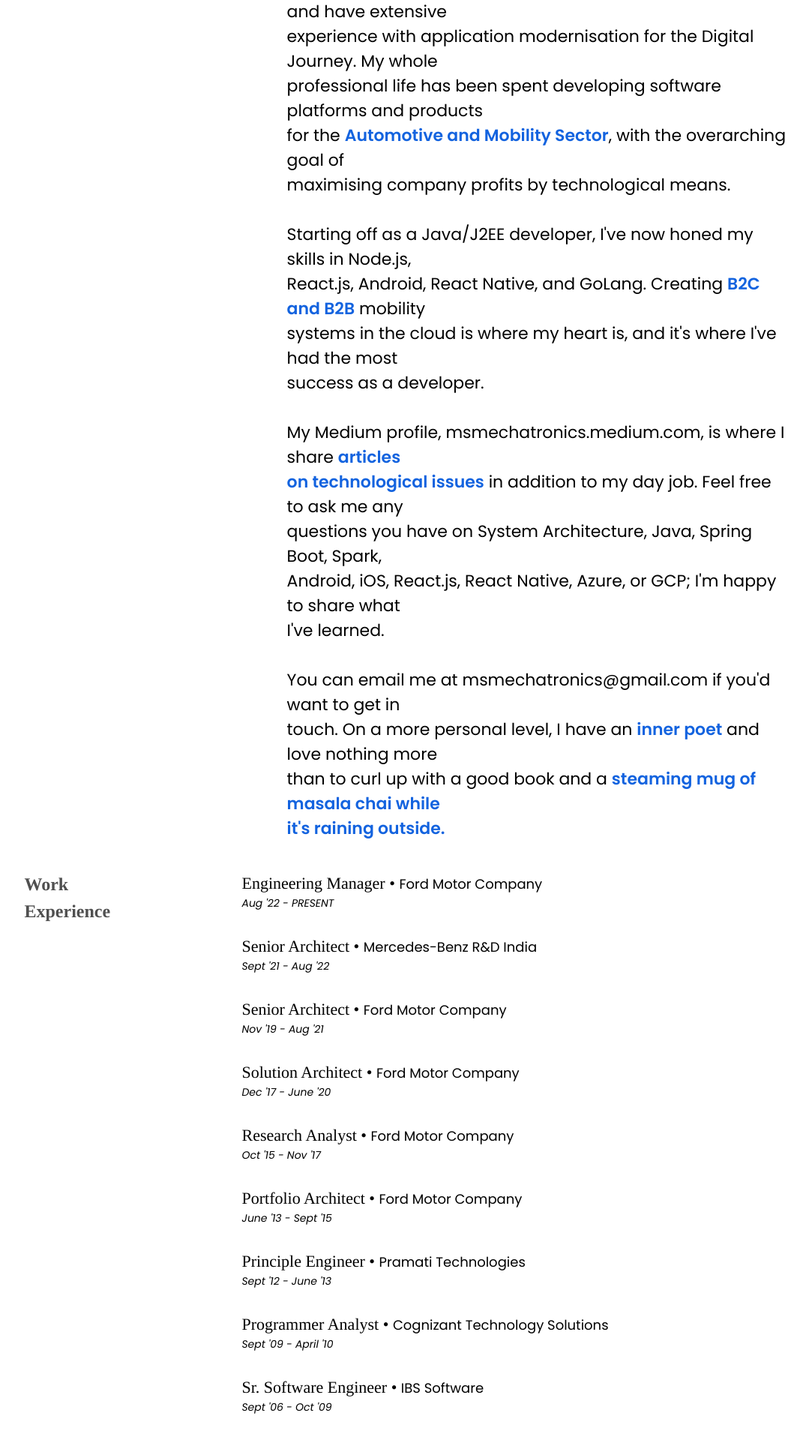
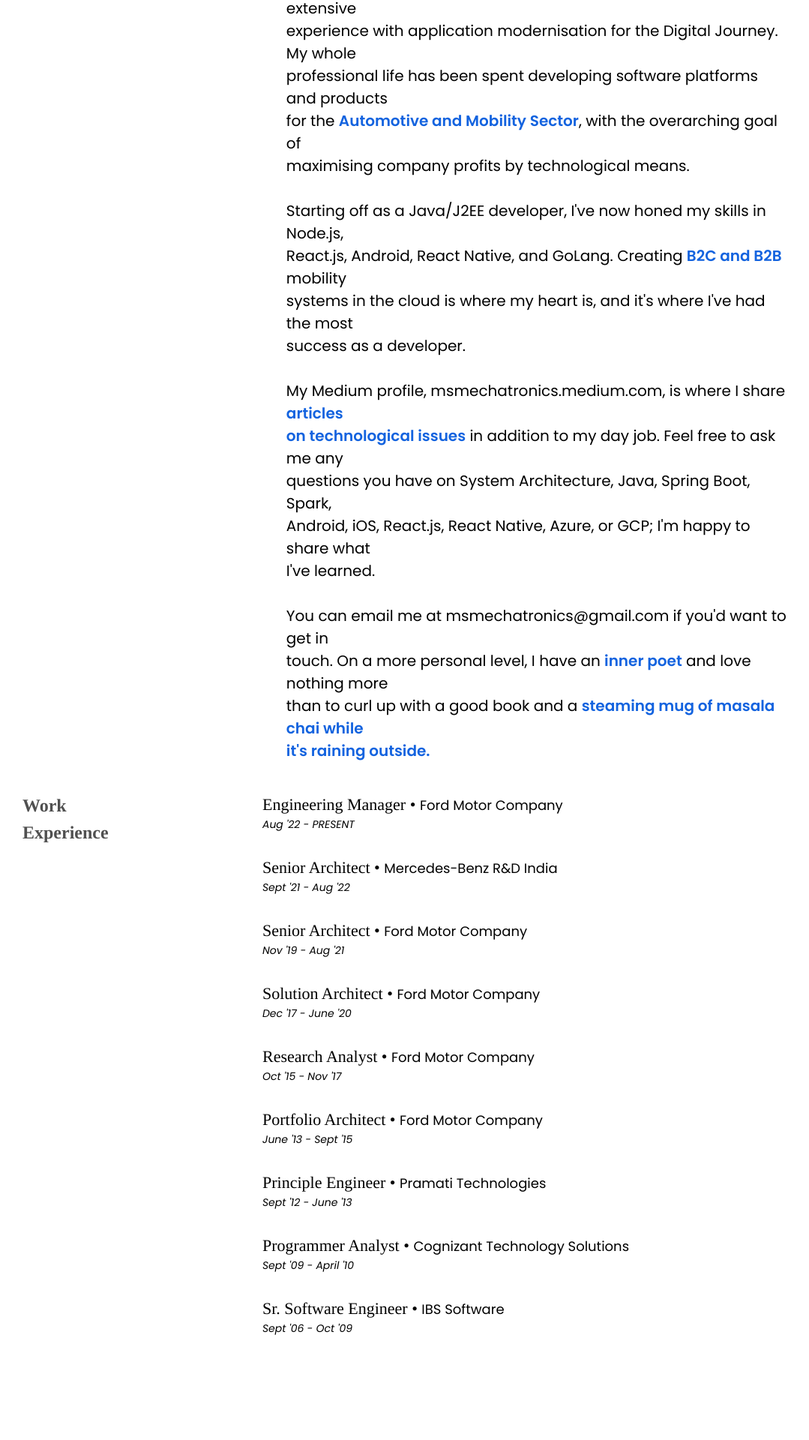
Before and after one commit to MeiyappanKannappa/meiyappan-portfolio, a React (Vite) app: page /about in a window 1280 px wide. Shown: the part 696-2616 px from the top of the page at 75% size, without its empty margins (38-1117 px from the left). After the commit the page ends 2558 px from the top, so only its background shows below. Built offline with nearby package versions, Linux system fonts and the light colour scheme.

Commit message:
about-img size

```diff
--- a/src/Screens/About.jsx
+++ b/src/Screens/About.jsx
@@ -24,12 +24,12 @@ const About = () => {
         </div>
       </section>
 
-      <section className="mt-[70px] ">
+      <section className="mt-[70px] md:-ml-[50px] ">
         <div className="flex lg:justify-center">
-          <h1 className="text-[24px] font-bold text-[#505050] md:w-[290px]">
+          <h1 className="text-[24px] font-bold text-[#505050] md:w-[320px]">
             About
           </h1>
-          <div className="text-[22px] font-poppins">
+          <div className="text-[20px] font-poppins">
             I have worked in software architecture for over a decade and have
             extensive <br />
             experience with application modernisation for the Digital Journey.
@@ -79,9 +79,9 @@ const About = () => {
           </div>
         </div>
       </section>
-      <section className="mt-10 flex lg:justify-center lg:-ml-[280px]">
+      <section className="mt-10 flex lg:justify-center md:-ml-[255px]">
         <div className="flex">
-          <h1 class="text-[24px] font-bold text-[#505050] md:w-[290px] ">
+          <h1 class="text-[24px] font-bold text-[#505050] md:w-[320px] ">
             Work <br />
             Experience
           </h1>
```
